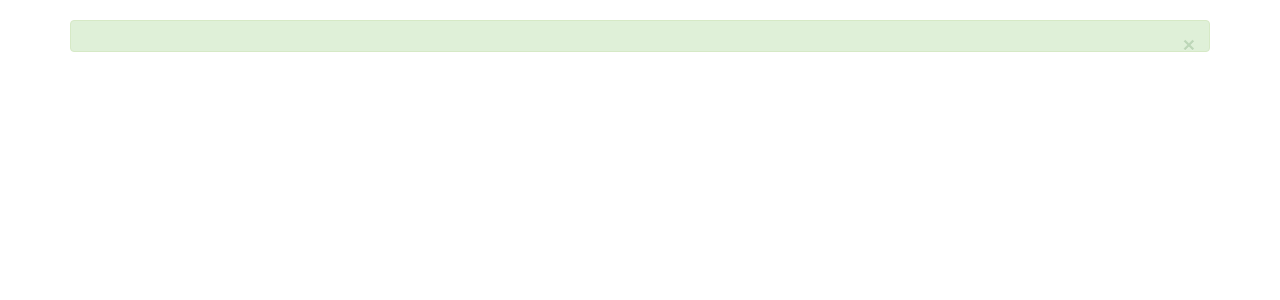
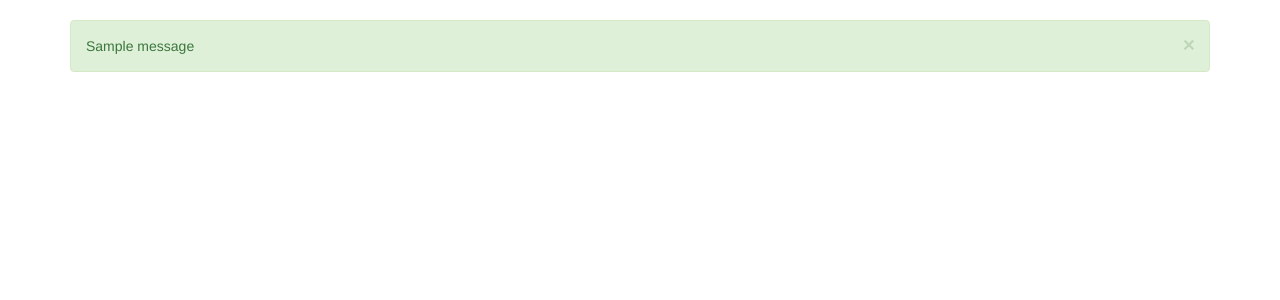
Before and after one commit to bxbrenden/gnucash-helper, a Python web app: template Python/templates/base.html in a window 1280 px wide. Shown: the part 52-352 px from the top of the page. Run offline with Jinja, Linux system fonts and the light colour scheme; the template is opened without the code that fills it, so the values that code supplies are empty; one stand-in notice (Sample message) is shown; some libraries are stand-ins or nearby versions.

Commit message:
add the message to alerts

```diff
--- a/Python/templates/base.html
+++ b/Python/templates/base.html
@@ -34,6 +34,7 @@
 	  <button type="button" class="close" data-dismiss="alert" aria-label="Close">
             <span aria-hidden="true">&times;</span>
           </button>
+	  {{ message }}
 	</div>
       {% endfor %}
     {% endif %}
```
